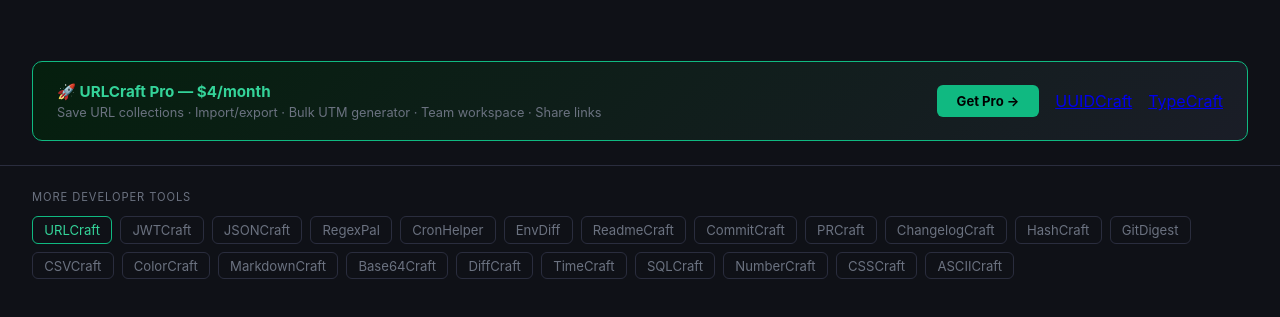
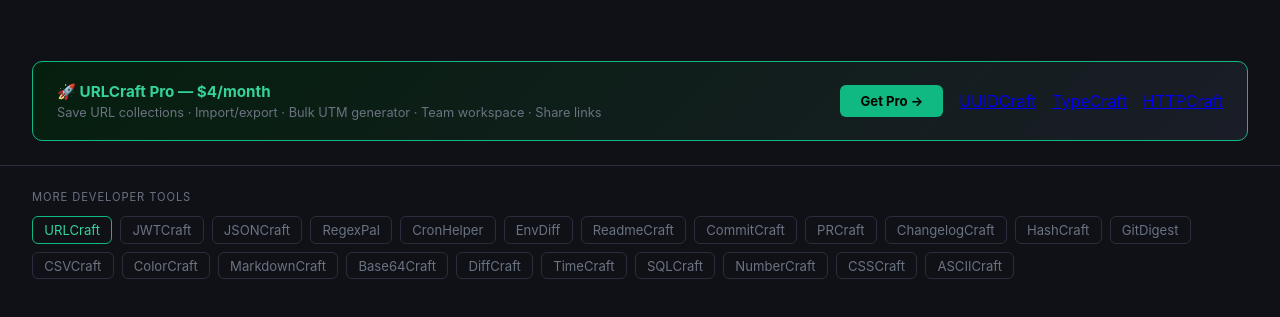
Before and after one commit to shiffasultan-collab/urlcraft, a plain HTML site: page index.html in a window 1280 px wide. Shown: the part 345-662 px from the top of the page. Drawn offline with Linux system fonts and the light colour scheme.

Commit message:
feat: add HTTPCraft to suite links

```diff
--- a/index.html
+++ b/index.html
@@ -325,6 +325,7 @@
   <a href="https://urlcraft.gumroad.com/l/pro" class="btn-pro" target="_blank">Get Pro →</a>
   <a href="https://shiffasultan-collab.github.io/uuidcraft/">UUIDCraft</a>
   <a href="https://shiffasultan-collab.github.io/typecraft/">TypeCraft</a>
+  <a href="https://shiffasultan-collab.github.io/httpcraft/">HTTPCraft</a>
 </div>
 
 <footer>
```
